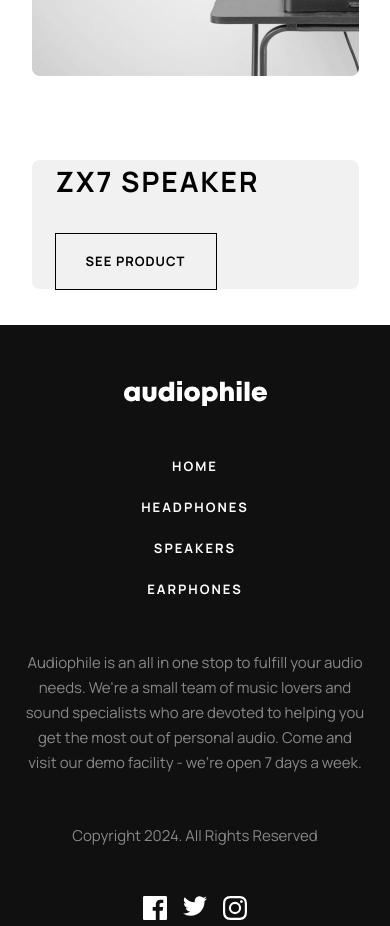
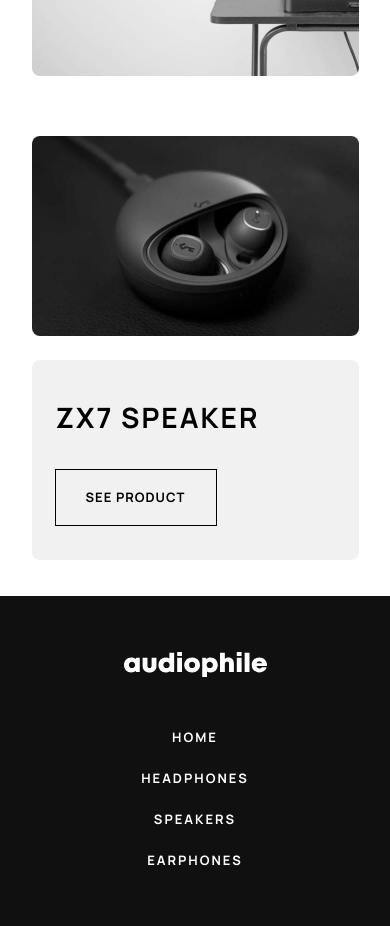
Before and after one commit to caarlosdamian/ecommerce-website, a React (Vite) app: page / in a window 390 px wide. Shown: the part 2400-3326 px from the top of the page. Built offline with nearby package versions, Linux system fonts and the light colour scheme.

Commit message:
fix(components): third component

```diff
--- a/src/components/products/thirdProduct/ThirdProduct.tsx
+++ b/src/components/products/thirdProduct/ThirdProduct.tsx
@@ -2,12 +2,12 @@ import { Button } from '../../shared/button/Button';
 
 export const ThirdProduct = () => {
   return (
-    <div className="min-w-[327px] h-full mb-9 mx-auto sm:min-w-[689px] lg:min-w-[1110px]">
+    <div className="min-w-[327px] min-h-[424px] mb-9 mx-auto sm:min-w-[689px] lg:min-w-[1110px]">
       <div className="w-full h-full flex flex-col gap-6 sm:flex-row">
-        <div className="relative h-[200px] sm:h-[320px] flex-1">
+        <div className="relative min-h-[200px] sm:h-[320px] flex-1">
           <div className="absolute top-0 bottom-0 left-0 right-0 bg-home-products-third-mobile bg-no-repeat bg-cover rounded-lg sm:bg-home-products-third-tablet lg:bg-home-products-third-desktop" />
         </div>
-        <div className="bg-customGray rounded-lg flex flex-col px-6 justify-center items-start h-[200px] gap-8 sm:h-[320px] flex-1 sm:items-center lg:items-start lg:px-24">
+        <div className="bg-customGray rounded-lg flex flex-col px-6 justify-center items-start min-h-[200px] gap-8 sm:h-[320px] flex-1 sm:items-center lg:items-start lg:px-24">
           <span className="h4-bold">ZX7 SPEAKER</span>
           <Button variant="secondary" id="btn_see_product_label" />
         </div>
```
